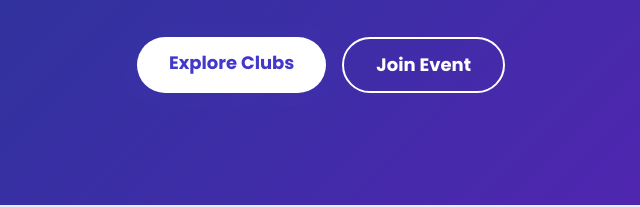
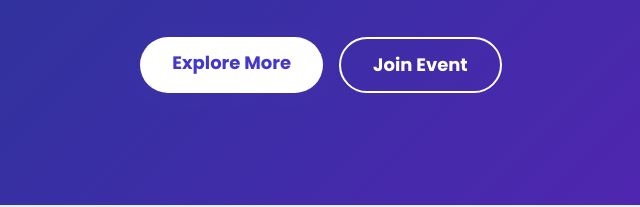
Before and after one commit to playobayed2006/ECA-project-bpi-emergency, a plain HTML site: page frontend/index.html in a window 1280 px wide. Shown: the part 546-753 px from the top of the page, 319-959 px from the left. Drawn offline with nearby package versions, Linux system fonts and the light colour scheme.

Commit message:
change text btn to explore more

```diff
--- a/frontend/index.html
+++ b/frontend/index.html
@@ -1,5 +1,4 @@
 <!doctype html>
-<!-- lol -->
 <html lang="en">
   <head>
     <meta charset="UTF-8" />
@@ -247,7 +246,7 @@
                 href="#explore"
                 class="bg-white hover:bg-gray-100 text-indigo-700 font-bold py-3 px-8 rounded-full transition duration-300 shadow-lg hover:shadow-xl transform hover:-translate-y-1 text-lg pulse-glow scroll-link"
               >
-                Explore Clubs
+                Explore More
               </a>
               <a href="#formcall"
                 class="bg-transparent hover:bg-white text-white font-bold py-3 px-8 rounded-full border-2 border-white hover:text-indigo-700 transition duration-300 text-lg transform hover:-translate-y-1 scroll-link"
```
